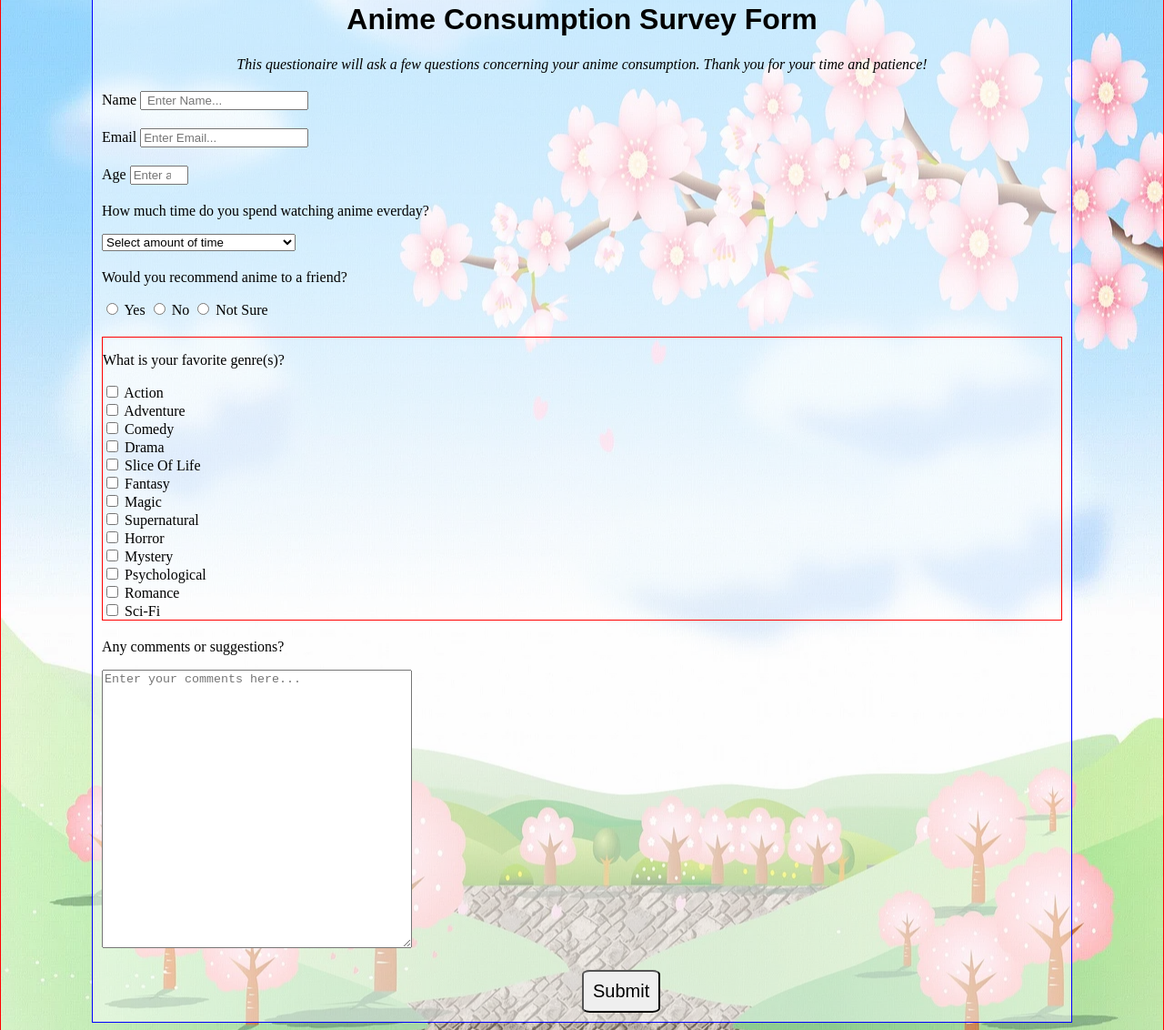
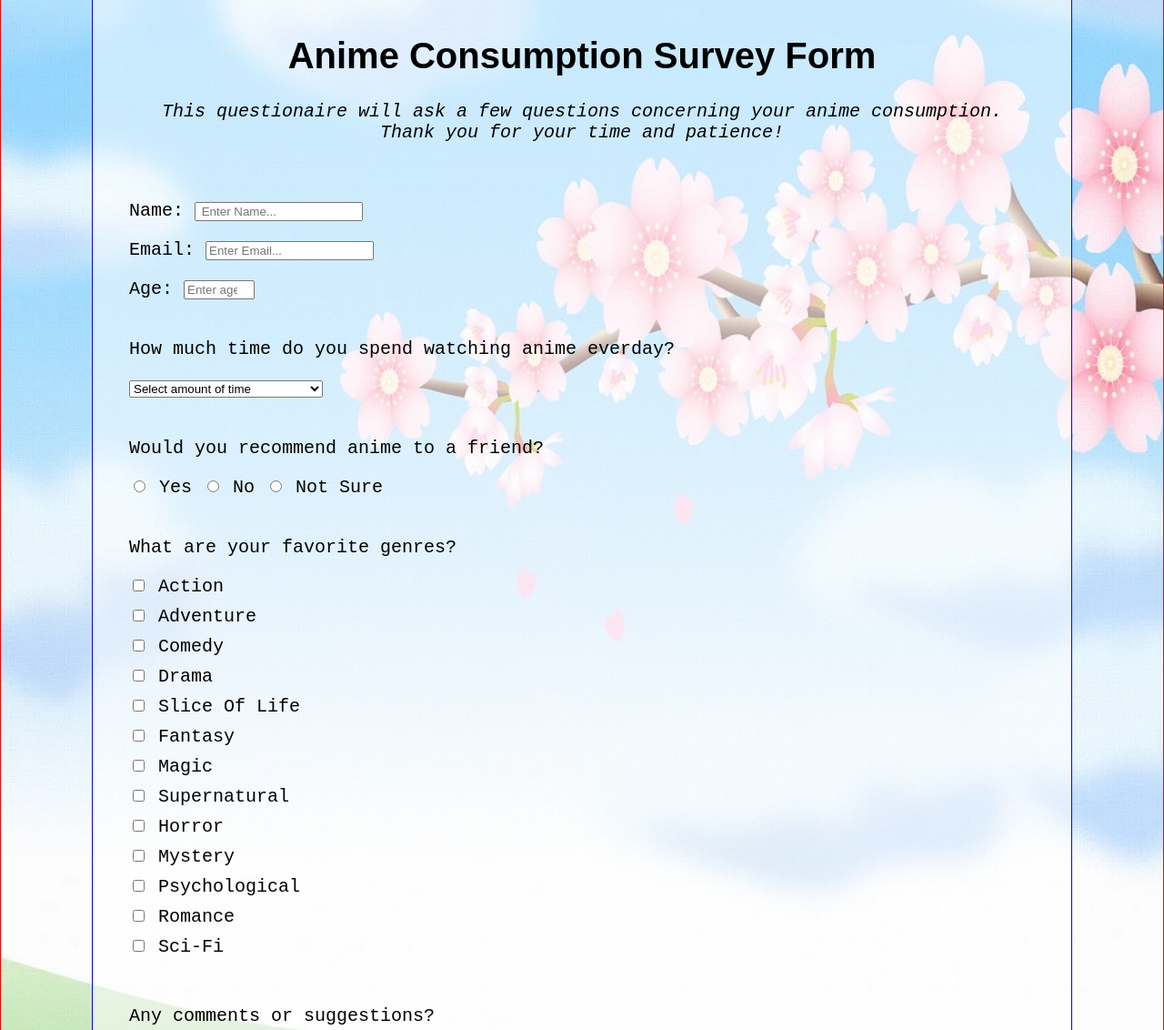
Before and after one commit to StrangelyHexed/SurveyForm, a plain HTML site: page index.html in a window 1280 px wide. Shown: the part 80-1212 px from the top of the page at 91% size. Drawn offline with Linux system fonts and the light colour scheme.

Commit message:
padding, texterea width, font size/family

```diff
--- a/index.css
+++ b/index.css
@@ -7,12 +7,9 @@ body {
   padding: 0;
   margin: 0;
   box-sizing: border-box;
-  /* width: 100vh;
-  height: auto; */
   background-size: cover;
   background-repeat: no-repeat;
   background-position: center;
-  /* overflow: auto; */
   z-index: -1;
   border: 1px solid red;
 }
@@ -22,12 +19,13 @@ body {
   text-align: center;
   background-color: var(--color-white);
   margin: 50px 100px 50px 100px;
-  padding: 10px;
+  padding: 40px;
   border: 1px solid blue;
+  font-size: 20px;
+  font-family: "Courier New", Courier, monospace;
 }
 
 #title {
-  text-align: center;
   font-weight: bold;
   font-family: fantasy;
 }
@@ -41,25 +39,35 @@ body {
   margin-top: 20px;
 }
 
-.form-element textarea {
-  position: relative;
-  resize: vertical;
+#number {
+  width: 70px;
 }
 
-#checkbox {
-  border: 1px solid red;
+.form-element textarea {
+  min-height: 100px;
+  width: 100%;
+  resize: none;
+  overflow-y: scroll;
 }
 
 #checkbox div {
   text-align: left;
+  padding-bottom: 10px;
 }
+
+#submit-btn {
+  text-align: center;
+}
+
 #submit {
   position: relative;
-  left: 50%;
-  right: 50%;
   text-align: center;
   padding: 10px;
-  border-radius: 10%;
   cursor: pointer;
   font-size: 20px;
+  width: 100%;
+  border-style: outset;
+  border: outset 4px rgb(143, 135, 135);
+  font-family: "Courier New", Courier, monospace;
+  font-weight: bolder;
 }
--- a/index.html
+++ b/index.html
@@ -14,25 +14,27 @@
             <p id="description"> This questionaire will ask a few questions concerning your anime consumption.  Thank you for your time and patience!  </p>
         </header>
 
+        <br>
 
         <form id="survey-form" action="">
             <div class="form-element">
-                <label id="name-label" for="name"> Name </label>
+                <label id="name-label" for="name"> Name: </label>
                 <input type="text" name="name" id="name" placeholder=" Enter Name...">
             </div>
 
 
             <div class="form-element">
-                <label id="email-label" for="email"> Email </label>
+                <label id="email-label" for="email"> Email: </label>
                 <input type="email" name="email" id="email" placeholder="Enter Email...">
             </div>
 
 
             <div class="form-element">
-                <label id="number-label" for="number"> Age </label>
-                <input id="number" name="number" type="number" min="10" max="110" placeholder="Enter age..">
+                <label id="number-label" for="number"> Age: </label>
+                <input id="number" name="number" type="number" min="10" max="110" placeholder="Enter age...">
             </div>
 
+            <br>
 
             <div class="form-element">
                 <p> How much time do you spend watching anime everday? </p>
@@ -46,6 +48,7 @@
                 </select>
             </div>
 
+            <br>
 
             <div class="form-element">
                 <p>Would you recommend anime to a friend?</p>
@@ -63,9 +66,10 @@
                 </label>
             </div>
 
+            <br>
 
             <div class="form-element" id="checkbox">
-                <p>What is your favorite genre(s)?</p>
+                <p>What are your favorite genres?</p>
                 <div>
                     <input type="checkbox" value="action" id="action">
                     <label for="action">Action</label>
@@ -132,6 +136,7 @@
                 </div>
             </div>
 
+            <br>
 
             <div class="form-element">
                 <p>Any comments or suggestions?</p>
@@ -139,7 +144,7 @@
             </div>
 
 
-            <div class="form-element">
+            <div class="form-element" id="submit-btn">
                 <button type="submit" id="submit"> Submit </button>
             </div>
 
```
